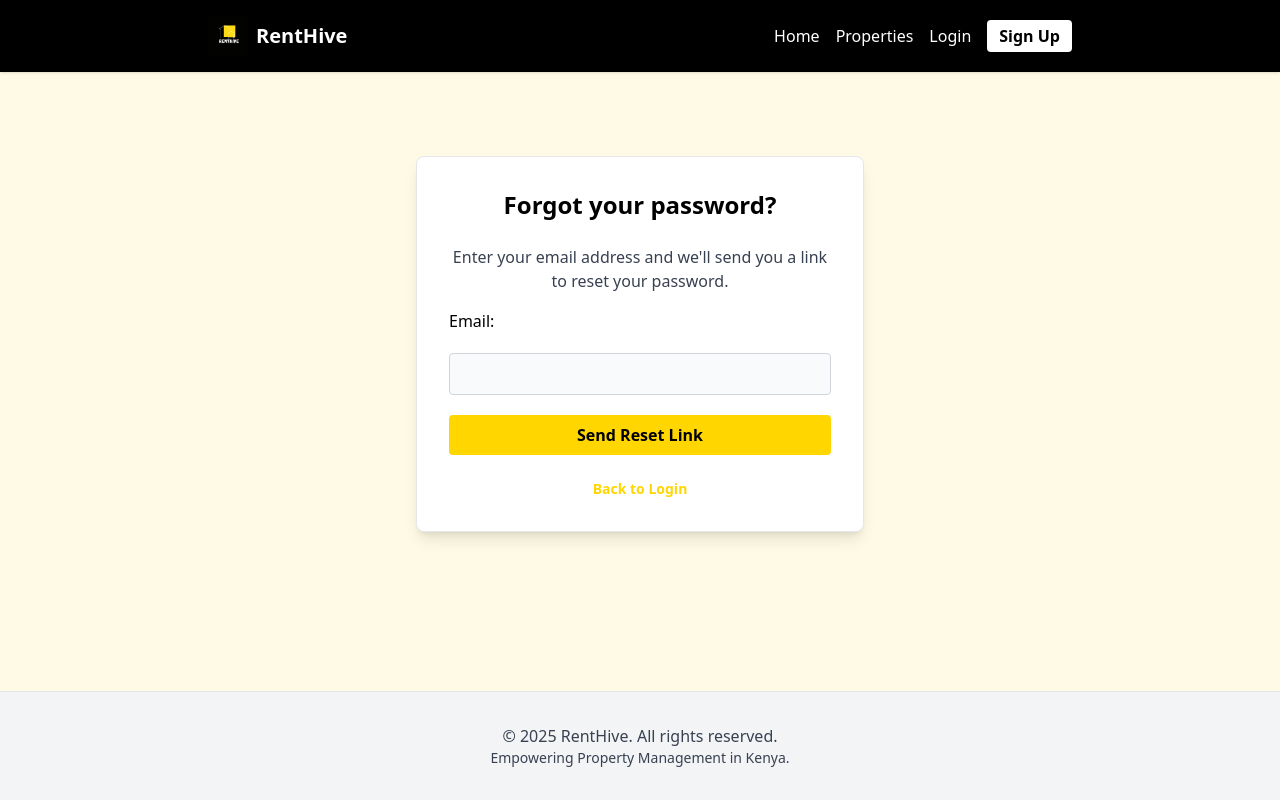
After one commit to VictorMundia/RentHiveDev, a Django app: page /users/password_reset/ in a window 1280 px wide. The commit adds this page. Run offline with Django 5.2, Linux system fonts and the light colour scheme; some libraries are stand-ins or nearby versions.

Commit message:
Password Reset

```diff
--- a/renthive/templates/registration/login.html
+++ b/renthive/templates/registration/login.html
@@ -6,7 +6,7 @@
     <h2 class="text-2xl font-bold text-black mb-6 text-center">Sign in to your account</h2>  {# Heading for the login form #}
     {% if form.errors %}  {# Check if there are form errors #}
       <div class="mb-4 p-3 bg-red-100 text-red-700 rounded">  {# Error message container #}
-        Please correct the error{{ form.errors|length|pluralize }} below.  {# Display error message with pluralization #}
+        Incorrect username or password.  {# Custom error message #}
       </div>
     {% endif %}  {# End error check #}
     <form method="post" class="space-y-5">  {# Start the login form, POST method #}
@@ -21,6 +21,9 @@
       </div>
       <button type="submit" class="w-full bg-primary text-black font-semibold py-2 rounded hover:bg-black hover:text-primary transition">Login</button>  {# Submit button #}
     </form>  {# End of form #}
+    <div class="mt-4 text-center">
+      <a href="{% url 'users:password_reset' %}" class="text-sm text-primary font-semibold hover:underline">Forgot your password?</a>
+    </div>
     <div class="mt-6 text-center text-sm text-gray-600">  {# Sign up prompt container #}
       Don't have an account?
       <a href="/users/register/" class="text-primary font-semibold hover:underline">Sign up</a>  {# Link to registration page #}
--- /dev/null
+++ b/renthive/templates/registration/password_reset_form.html
@@ -0,0 +1,23 @@
+{% extends 'base.html' %}
+{% load form_extras %}
+{% block title %}Reset Password{% endblock %}
+{% block content %}
+<div class="flex flex-col items-center justify-center min-h-[60vh] py-8">
+  <div class="w-full max-w-md bg-white rounded-lg shadow-lg p-8 border border-gray-200">
+    <h2 class="text-2xl font-bold text-black mb-6 text-center">Forgot your password?</h2>
+    <p class="mb-4 text-gray-700 text-center">Enter your email address and we'll send you a link to reset your password.</p>
+    <form method="post" class="space-y-5">
+      {% csrf_token %}
+      {{ form.email.label_tag }}
+      {{ form.email|add_class:'w-full px-4 py-2 border border-gray-300 rounded focus:outline-none focus:ring-2 focus:ring-primary focus:border-primary bg-gray-50' }}
+      {% if form.email.errors %}
+        <p class="text-xs text-red-600 mt-1">{{ form.email.errors|striptags }}</p>
+      {% endif %}
+      <button type="submit" class="w-full bg-primary text-black font-semibold py-2 rounded hover:bg-black hover:text-primary transition">Send Reset Link</button>
+    </form>
+    <div class="mt-6 text-center text-sm text-gray-600">
+      <a href="{% url 'login' %}" class="text-primary font-semibold hover:underline">Back to Login</a>
+    </div>
+  </div>
+</div>
+{% endblock %}
--- a/renthive/users/urls.py
+++ b/renthive/users/urls.py
@@ -1,5 +1,6 @@
 from django.urls import path
 from . import views
+from django.contrib.auth import views as auth_views
 
 app_name = 'users'
 
@@ -13,4 +14,8 @@ urlpatterns = [
     path('card-payment/', views.card_payment, name='card_payment'),
     path('bank-transfer/', views.bank_transfer, name='bank_transfer'),
     path('owner/bank-details/', views.owner_bank_details, name='owner_bank_details'),
+    path('password_reset/', auth_views.PasswordResetView.as_view(template_name='registration/password_reset_form.html'), name='password_reset'),
+    path('password_reset/done/', auth_views.PasswordResetDoneView.as_view(template_name='registration/password_reset_done.html'), name='password_reset_done'),
+    path('reset/<uidb64>/<token>/', auth_views.PasswordResetConfirmView.as_view(template_name='registration/password_reset_confirm.html'), name='password_reset_confirm'),
+    path('reset/done/', auth_views.PasswordResetCompleteView.as_view(template_name='registration/password_reset_complete.html'), name='password_reset_complete'),
 ]
```
Also changed, not shown: renthive/templates/registration/password_reset_complete.html (added, +10 -0 lines), renthive/templates/registration/password_reset_confirm.html (added, +24 -0 lines), renthive/templates/registration/password_reset_done.html (added, +13 -0 lines).
